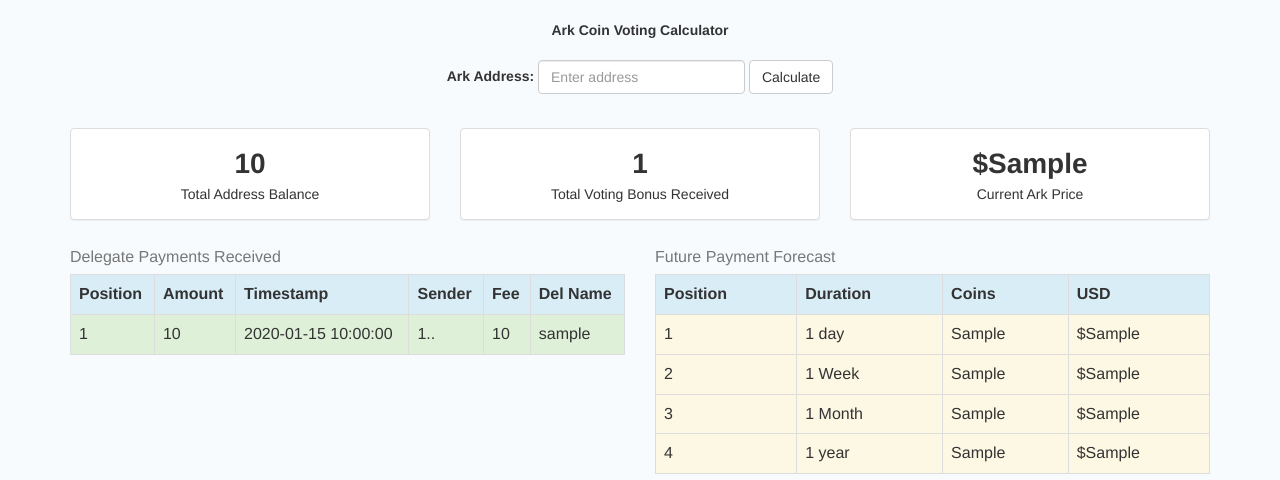
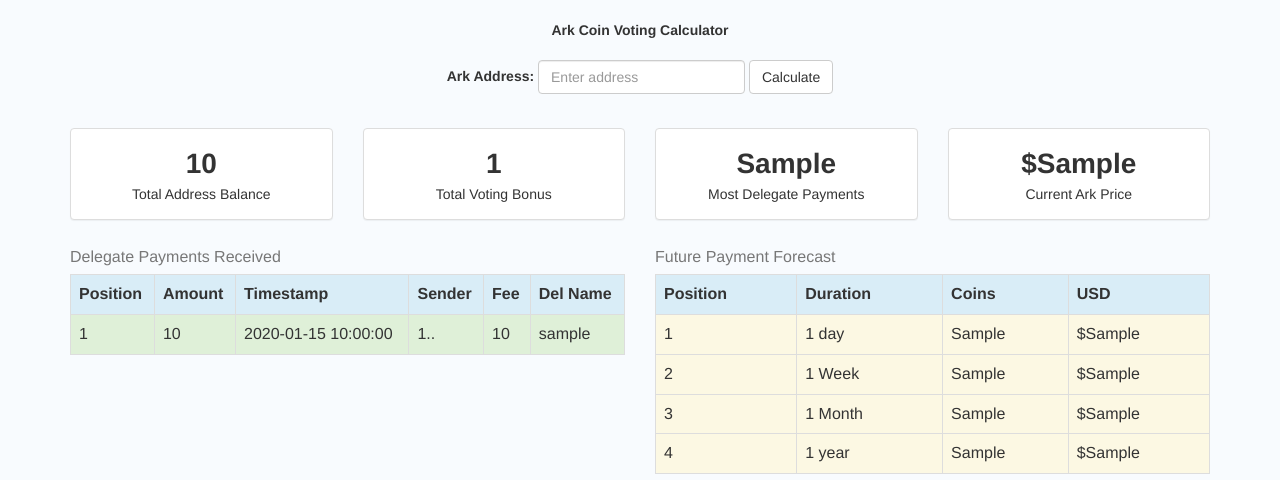
Before and after one commit to illogicalextend/arkcalculator, a Flask app: template app/templates/index.html in a window 1280 px wide. Shown: the top 480 px of the page. Run offline with Flask 2, Linux system fonts and the light colour scheme; the template is opened without the code that fills it: most values are stand-ins (such as "Sample title", 1, 10 or a date in 2020); parts of the project's set-up code (start-up, migrations or seed data) failed here and were passed over; some libraries are stand-ins or nearby versions.

Commit message:
Count/print top delegate payments

```diff
--- a/app/templates/index.html
+++ b/app/templates/index.html
@@ -20,7 +20,7 @@
     </div>
     <br>
     <div class="row">
-      <div class="col-md-4">
+      <div class="col-md-3">
         <div class="panel panel-default">
           <div class="panel-body">
             <div class="boxValue">
@@ -32,19 +32,31 @@
           </div>
         </div>
       </div>
-      <div class="col-md-4">
+      <div class="col-md-3">
         <div class="panel panel-default">
           <div class="panel-body">
             <div class="boxValue">
               {{ total_received }}
             </div>
             <div id="">
-              <center>Total Voting Bonus Received</center>
+              <center>Total Voting Bonus </center>
             </div>
           </div>
         </div>
       </div>
-      <div class="col-md-4">
+      <div class="col-md-3">
+        <div class="panel panel-default">
+          <div class="panel-body">
+            <div class="boxValue">
+              {{ top_delegate }}
+            </div>
+            <div id="">
+              <center>Most Delegate Payments</center>
+            </div>
+          </div>
+        </div>
+      </div>
+      <div class="col-md-3">
         <div class="panel panel-default">
           <div class="panel-body">
             <div class="boxValue">
@@ -125,6 +137,7 @@
   </div>
 </div>
 </div>
+</div>
 </body>
 
 
--- a/app/views.py
+++ b/app/views.py
@@ -12,7 +12,8 @@
     else:
         user_address = "AJHsDRdyv5D62Btug5YQg598vqFTcGADqZ"
     return render_template("index.html",
-    del_payments=calculate.del_payments(user_address)['del_payment'],
+    del_payments=calculate.del_payments(user_address)['del_payments'],
+    top_delegate=calculate.del_payments(user_address)['top_delegate'],
     coin_balance=calculate.coin_balance(user_address),
     current_usd=calculate.get_usd(),
     total_received=calculate.del_payments(user_address)['total_received'])
```
Also changed, not shown: app/calculate.py (+12 -3 lines). Lines whose indentation alone changed are shown as unchanged.
